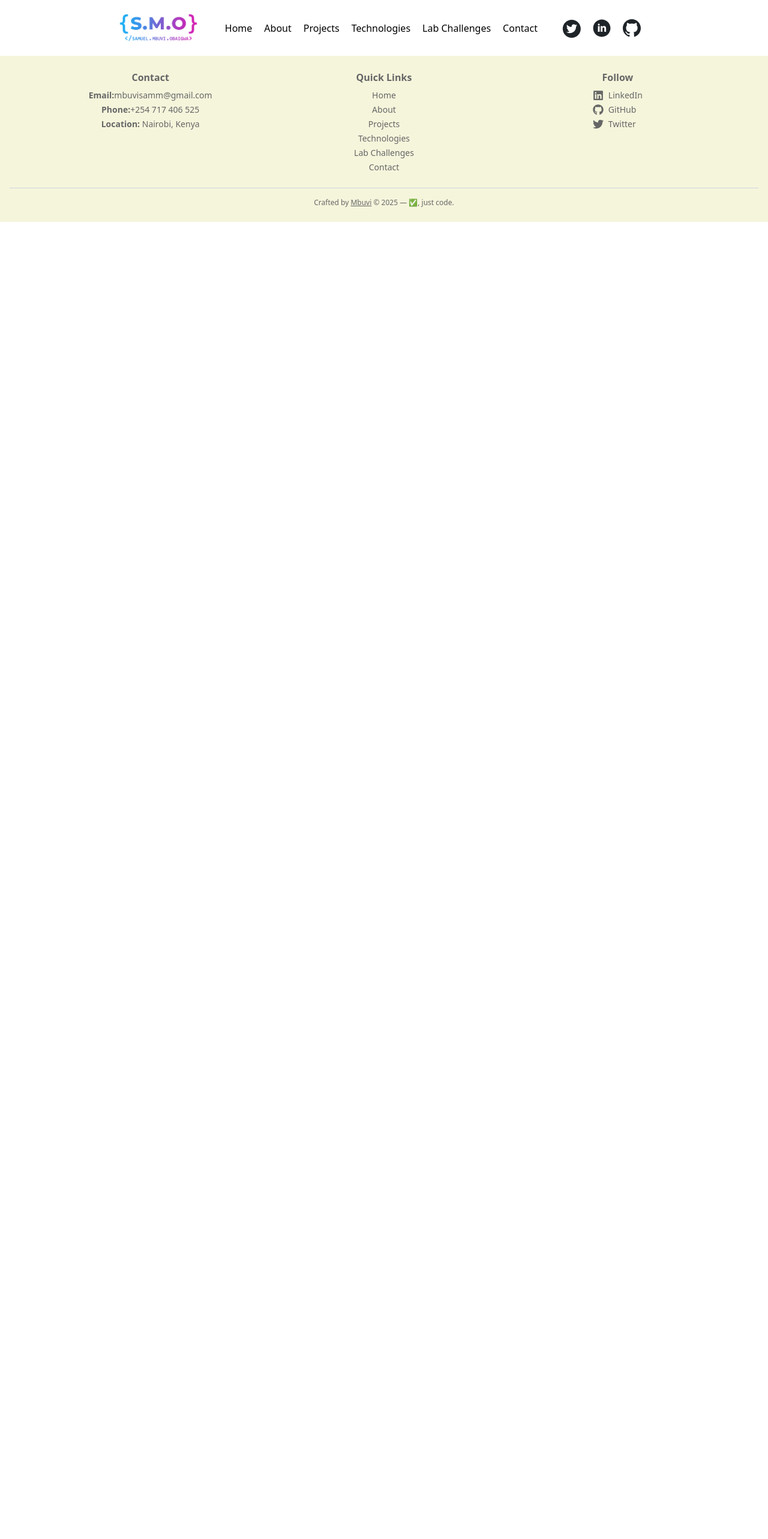
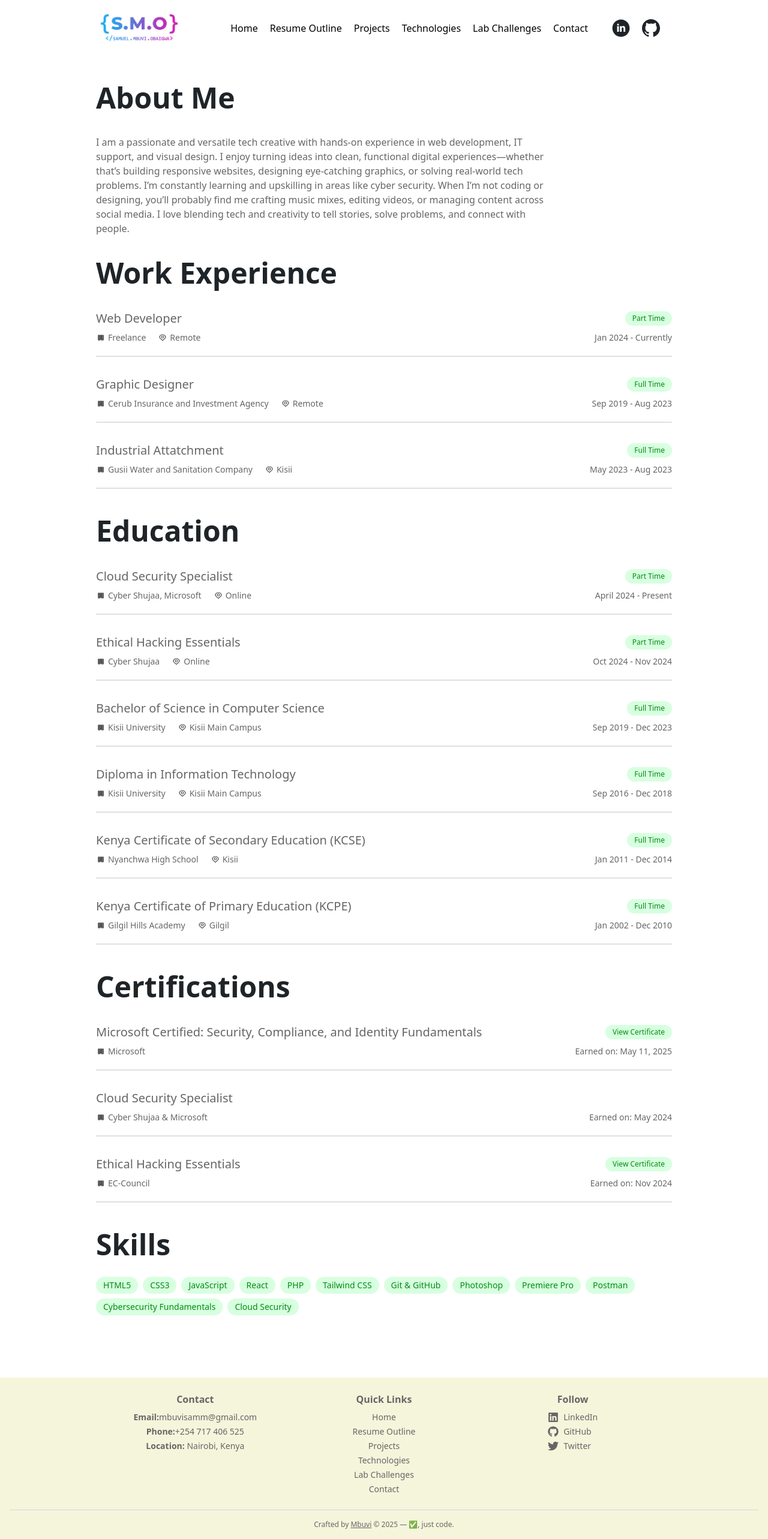
Before and after one commit to Samuel-Mbuvi/Portfolio, a React (Create React App) app: page /#/resume in a window 1280 px wide. Shown: the top 2566 px of the page at 60% size. Before the commit the page ends 800 px from the top, so only its background shows below. Built offline with nearby package versions, Linux system fonts and the light colour scheme.

Commit message:
Adding Certification and Skills

```diff
--- a/src/App.js
+++ b/src/App.js
@@ -1,11 +1,11 @@
 import { Route, HashRouter as Router, Routes } from "react-router-dom";
 import Footer from "./Components/Footer";
 import Header from "./Components/Header";
-import About from "./Pages/About";
 import Contact from "./Pages/Contact";
 import Home from "./Pages/Home";
 import LabChallenges from "./Pages/LabChallenges";
 import Projects from "./Pages/Projects";
+import ResumeOutline from "./Pages/ResumeOutline";
 import Technologies from "./Pages/Technologies";
 function App() {
   return (
@@ -13,9 +13,9 @@ function App() {
       <Header />
       <Routes>
         <Route path="/" element={<Home />} />
-        <Route path="/about" element={<About />} />
         <Route path="/contact" element={<Contact />} />
         <Route path="/projects" element={<Projects />} />
+        <Route path="/resume" element={<ResumeOutline />} />
         <Route path="/technologies" element={<Technologies />} />
         <Route path="/lab-challenges" element={<LabChallenges />} />
       </Routes>
--- /dev/null
+++ b/src/Components/Certification.js
@@ -0,0 +1,43 @@
+import React from "react";
+
+function Certification({ title, organization, earnedOn, link }) {
+  return (
+    <article className="pt-8 border-b-2 border-dark-content pb-5 dark:border-light-content border-opacity-20 dark:border-opacity-20">
+      <div className="flex justify-between items-center">
+        <h1 className="text-content md:text-lg lg:text-xl">{title}</h1>
+        {/* Conditionally show the button if link exists */}
+        {link && (
+            <a
+            href={link}
+            target="_blank"
+            rel="noopener noreferrer"
+          className="btn bg-greenbg text-green-text text-xs inline-block rounded-3xl px-3 py-1 min-w-fit hover:underline"
+        >
+          View Certificate
+        </a>
+        )}
+      </div>
+
+      <div className="flex justify-between pt-2">
+        <div className="flex items-center">
+          <svg
+            className="dark:fill-light-heading fill-dark-heading min-w-fit"
+            width="16"
+            height="12"
+            viewBox="0 0 16 12"
+            fill="none"
+            xmlns="http://www.w3.org/2000/svg"
+          >
+            <path d="M3.33331 1.5V10.5H7.33331V8.75H8.66665V10.5H12.6666V1.5H3.33331ZM4.66665 2.5H5.99998V3.5H4.66665V2.5ZM7.33331 2.5H8.66665V3.5H7.33331V2.5ZM9.99998 2.5H11.3333V3.5H9.99998V2.5ZM4.66665 4.5H5.99998V5.5H4.66665V4.5ZM7.33331 4.5H8.66665V5.5H7.33331V4.5ZM9.99998 4.5H11.3333V5.5H9.99998V4.5ZM4.66665 6.5H5.99998V7.5H4.66665V6.5ZM7.33331 6.5H8.66665V7.5H7.33331V6.5ZM9.99998 6.5H11.3333V7.5H9.99998V6.5ZM4.66665 8.5H5.99998V9.5H4.66665V8.5ZM9.99998 8.5H11.3333V9.5H9.99998V8.5Z" />
+          </svg>
+          <p className="text-content text-xs md:text-sm font-light pl-1">{organization}</p>
+        </div>
+        <p className="text-content text-xs md:text-sm font-light pl-1 min-w-fit">
+          Earned on: {earnedOn}
+        </p>
+      </div>
+    </article>
+  );
+}
+
+export default Certification;
--- a/src/Components/Footer.js
+++ b/src/Components/Footer.js
@@ -9,7 +9,7 @@ function Footer() {
 
   return (
     <footer className="w-full bg-[#f5f5dc] text-dark-content dark:text-light-content py-6 px-4">
-      <div className="max-w-6xl mx-auto text-center grid grid-cols-1 md:grid-cols-3 gap-4">
+      <div className="max-width mx-auto text-center grid grid-cols-1 md:grid-cols-3 gap-4">
         {/* Contact Info */}
         <div className="flex flex-col items-center">
           <h4 className="font-semibold mb-2">Contact</h4>
@@ -25,7 +25,7 @@ function Footer() {
           <h4 className="font-semibold mb-2">Quick Links</h4>
           <ul className="text-sm space-y-1">
             <li><Link to="/" className="hover:underline">Home</Link></li>
-            <li><Link to="/about" className="hover:underline">About</Link></li>
+            <li><Link to="/resume" className="hover:underline">Resume Outline</Link></li>
             <li><Link to="/projects" className="hover:underline">Projects</Link></li>
             <li><Link to="/technologies" className="hover:underline">Technologies</Link></li>
             <li><Link to="/lab-challenges" className="hover:underline">Lab Challenges</Link></li>
--- a/src/Components/Header.js
+++ b/src/Components/Header.js
@@ -4,7 +4,7 @@ import { logos, socialMediaUrl } from "../Details";
 
 function Header() {
   const [isOpen, setIsOpen] = useState(false);
-  const { linkdein, github, twitter } = socialMediaUrl;
+  const { linkdein, github, } = socialMediaUrl;
   const toggleClass = () => {
     setIsOpen(!isOpen);
   };
@@ -42,8 +42,8 @@ function Header() {
           </li>
 
           <li className="pb-1 md:pb-0">
-            <NavLink to="/about" onClick={toggleClass}>
-              About
+            <NavLink to="/resume" onClick={toggleClass}>
+              Resume Outline
             </NavLink>
           </li>
           <li className="pb-1 md:pb-0">
@@ -68,20 +68,6 @@ function Header() {
           </li>
         </ul>
         <ul className="flex justify-evenly items-center my-5 md:my-0 md:space-x-5 md:mr-5">
-          <li>
-            <a href={twitter} target="_blank" rel="noreferrer noopener">
-              <svg
-                className="dark:fill-light-heading fill-dark-heading"
-                width="32"
-                height="32"
-                viewBox="0 0 32 32"
-                fill="none"
-                xmlns="http://www.w3.org/2000/svg"
-              >
-                <path d="M16.875 1.875C8.59152 1.875 1.875 8.59152 1.875 16.875C1.875 25.1585 8.59152 31.875 16.875 31.875C25.1585 31.875 31.875 25.1585 31.875 16.875C31.875 8.59152 25.1585 1.875 16.875 1.875ZM24.0837 13.1819C24.0937 13.3393 24.0937 13.5033 24.0937 13.6641C24.0937 18.5792 20.3504 24.2411 13.51 24.2411C11.4007 24.2411 9.44531 23.6283 7.79799 22.5737C8.09933 22.6071 8.38728 22.6205 8.69531 22.6205C10.4364 22.6205 12.0368 22.0312 13.3125 21.0335C11.6786 21 10.3058 19.9286 9.83705 18.4554C10.4096 18.5391 10.9252 18.5391 11.5145 18.3884C10.6732 18.2175 9.91699 17.7605 9.37438 17.0953C8.83178 16.43 8.53623 15.5973 8.53795 14.7388V14.692C9.03013 14.9699 9.60938 15.1406 10.2154 15.1641C9.70595 14.8245 9.28814 14.3645 8.99903 13.8249C8.70993 13.2852 8.55845 12.6825 8.55804 12.0703C8.55804 11.3772 8.73884 10.7444 9.06362 10.1953C9.99744 11.3449 11.1627 12.2851 12.4837 12.9548C13.8047 13.6245 15.2518 14.0088 16.731 14.0826C16.2054 11.5547 18.0938 9.50893 20.3638 9.50893C21.4353 9.50893 22.3996 9.95759 23.0792 10.6808C23.9196 10.5234 24.7232 10.2087 25.4397 9.78683C25.1618 10.6473 24.5792 11.3739 23.8058 11.8326C24.5558 11.7522 25.279 11.5446 25.9487 11.2533C25.4431 11.9967 24.8103 12.6562 24.0837 13.1819Z" />
-              </svg>
-            </a>
-          </li>
           <li>
             <a href={linkdein} target="_blank" rel="noreferrer noopener">
               <svg
--- a/src/Details.js
+++ b/src/Details.js
@@ -127,6 +127,37 @@ export const eduDetails = [
   },
 ];
 
+// Certifications
+export const certDetails = [
+  {
+    title: "Microsoft Certified: Security, Compliance, and Identity Fundamentals",
+    organization: "Microsoft",
+    earnedOn: "May 11, 2025",
+    link: "https://learn.microsoft.com/api/credentials/share/en-us/SamuelMbuvi-4559/6415AEBA0A872215?sharingId=BFF5ECEE6F9AF62F"
+  },
+  {
+    title: "Cloud Security Specialist",
+    organization: "Cyber Shujaa & Microsoft",
+    earnedOn: "May 2024",
+    link: ""
+  },
+  {
+    title: "Ethical Hacking Essentials",
+    organization: "EC-Council",
+    earnedOn: "Nov 2024",
+    link: "https://your-cert-link.com"
+  }
+];
+
+
+// Skills
+export const skills = [
+  "HTML5", "CSS3", "JavaScript", "React", "PHP",
+  "Tailwind CSS", "Git & GitHub", "Photoshop", "Premiere Pro",
+  "Postman", "Cybersecurity Fundamentals", "Cloud Security"
+];
+
+
 // Tech Stack and Tools
 export const techStackDetails = {
   html: html,
--- a/src/Pages/About.js
+++ b/src/Pages/ResumeOutline.js
@@ -1,8 +1,10 @@
 import React from "react";
+import Certification from "../Components/Certification";
 import Work from "../Components/Work";
-import { eduDetails, personalDetails, workDetails } from "../Details";
+import { certDetails, eduDetails, personalDetails, skills, workDetails } from "../Details";
 
-function About() {
+
+function ResumeOutline() {
   return (
     <main className="container mx-auto max-width pt-10 pb-20 ">
       <section>
@@ -43,8 +45,43 @@ function About() {
           ))
         )}
       </section>
+
+      {/* Certifications Section */}
+      <section>
+        <h1 className="text-2xl pt-10 text-dark-heading dark:text-light-heading md:text-4xl xl:text-5xl xl:leading-tight font-bold">
+          Certifications
+        </h1>
+        {React.Children.toArray(
+          certDetails.map(({ title, organization, location, earnedOn, link }) => (
+            <Certification
+              title={title}
+              organization={organization}
+              location={location}
+              earnedOn={earnedOn}
+              link={link}
+            />
+          ))
+        )}
+      </section>
+
+      {/* Skills Section */}
+      <section>
+        <h1 className="text-2xl pt-10 text-dark-heading dark:text-light-heading md:text-4xl xl:text-5xl xl:leading-tight font-bold">
+          Skills
+        </h1>
+        <ul className="flex flex-wrap gap-2 py-6 text-content">
+          {React.Children.toArray(
+            skills.map((skill) => (
+              <li className="bg-greenbg text-green-text px-3 py-1 rounded-full text-sm font-medium">
+                {skill}
+              </li>
+            ))
+          )}
+        </ul>
+      </section>
+
     </main>
   );
 }
 
-export default About;
+export default ResumeOutline;
--- a/src/index.css
+++ b/src/index.css
@@ -4,7 +4,7 @@
 @tailwind utilities;
 
 .max-width {
-  @apply lg:mx-auto lg:px-24 xl:px-48 px-5;
+  @apply lg:mx-auto lg:px-20 xl:px-40 px-5;
 }
 .bg-gradient {
   @apply bg-gradient-to-r from-sky-500 via-purple-500 to-pink-600;
```
